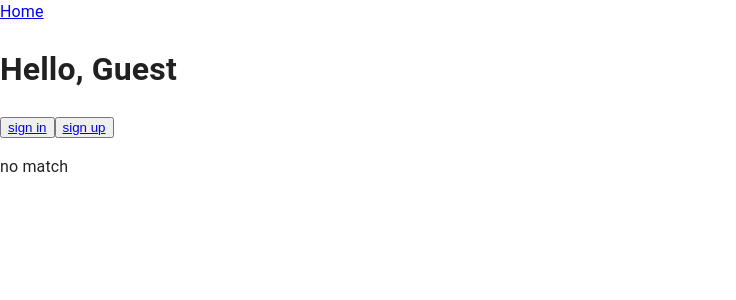
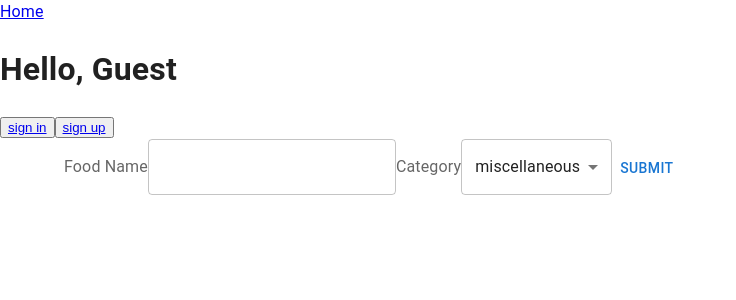
Before and after one commit to hphilpotts/veg-app-frontend-2.0, a React (Vite) app: page /addNewFood in a window 1280 px wide. Shown: the top 300 px of the page, without its empty margins (0-736 px from the left). Built offline with nearby package versions, Linux system fonts and the light colour scheme.

Commit message:
Create Food Item working.

```diff
--- a/src/App.jsx
+++ b/src/App.jsx
@@ -6,6 +6,7 @@ import { Header } from './components/Header'
 import { SignIn } from './pages/SignIn'
 import { SignUp } from './pages/SignUp'
 import { FoodIndex } from './pages/FoodIndex'
+import { FoodAdd } from './pages/FoodCreate'
 
 import { nullUser } from './utils/authHelpers'
 
@@ -29,6 +30,7 @@ const App = () => {
           <Route path='signin/' element={<SignIn signIn={signIn} />}></Route>
           <Route path='signup/' element={<SignUp signIn={signIn} />}></Route>
           <Route path='foodIndex/' element={<FoodIndex></FoodIndex>}></Route>
+          <Route path='addNewFood/' element={<FoodAdd></FoodAdd>}></Route>
           <Route path='*' element={<p>no match</p>}></Route>
         </Routes>
       </div>
--- a/src/components/Header.jsx
+++ b/src/components/Header.jsx
@@ -16,6 +16,7 @@ export const Header = ({ signOut }) => {
             {user.loggedIn ?
                 <>
                 <button ><Link to={'/foodIndex/'}>index</Link></button>
+                <button ><Link to={'/addNewFood/'}>add</Link></button>
                 <button onClick={signOutHandler}>logout</button>
                 </> :
                 <>
--- /dev/null
+++ b/src/pages/FoodCreate.jsx
@@ -0,0 +1,58 @@
+import React, { useContext, useState } from 'react'
+import { FormControl } from '@mui/base'
+import { Button, Container, FormLabel, MenuItem, Select, TextField } from '@mui/material'
+
+import { UserContext } from '../App'
+
+import { createFoodItem } from '../utils/foodHelpers'
+
+export const FoodAdd = () => {
+
+  const foodItemCategories = ['green vegetables', 'salad vegetables', 'salad leaves', 'root vegetables', 'onions & friends', 'berries', 'orchard fruits', 'citrus fruits', 'exotic fruits', 'grains', 'nuts & seeds', 'miscellaneous'];
+
+  const user = useContext(UserContext)
+
+  const [formInput, setFormInput] = useState({
+    name: '',
+    category: 'miscellaneous'
+  })
+
+  const changeHandler = e => {
+    const newInput = { ...formInput }
+    newInput[e.target.name] = e.target.value
+    setFormInput(newInput)
+  }
+
+  const submitHandler = e => {
+    e.preventDefault();
+
+    if (!user.id) throw new Error('uh oh')
+
+    const newFoodItem = { ...formInput }
+    newFoodItem.addedBy = user.id
+    newFoodItem.token = user.token
+
+    createFoodItem(newFoodItem)
+  }
+
+  return (
+    <Container>
+      <FormControl>
+        <FormLabel>Food Name</FormLabel>
+        <TextField name='name' onChange={changeHandler}>{formInput.addedBy}</TextField>
+        <FormLabel>Category</FormLabel>
+        <Select
+          name='category'
+          value={formInput.category}
+          onChange={changeHandler}
+        >
+          {foodItemCategories.map((category, ix) => (
+            <MenuItem value={category} key={category + ix}>{category}</MenuItem>
+          ))}
+        </Select>
+        {/* <TextField name='category' onChange={changxeHandler}>{formInput.addedBy}</TextField> */}
+        <Button type='submit' onClick={submitHandler}>submit</Button>
+      </FormControl>
+    </Container>
+  )
+}
--- /dev/null
+++ b/src/utils/foodHelpers.js
@@ -0,0 +1,13 @@
+import Axios from 'axios'
+
+// const config =
+
+export const createFoodItem = formData => {
+    Axios.post('/api/foodItem/add', formData, { headers: { 'x-auth-token': formData.token } })
+        .then(res => {
+            console.log(res);
+        })
+        .catch(err => {
+            console.error(err)
+        })
+}
```
